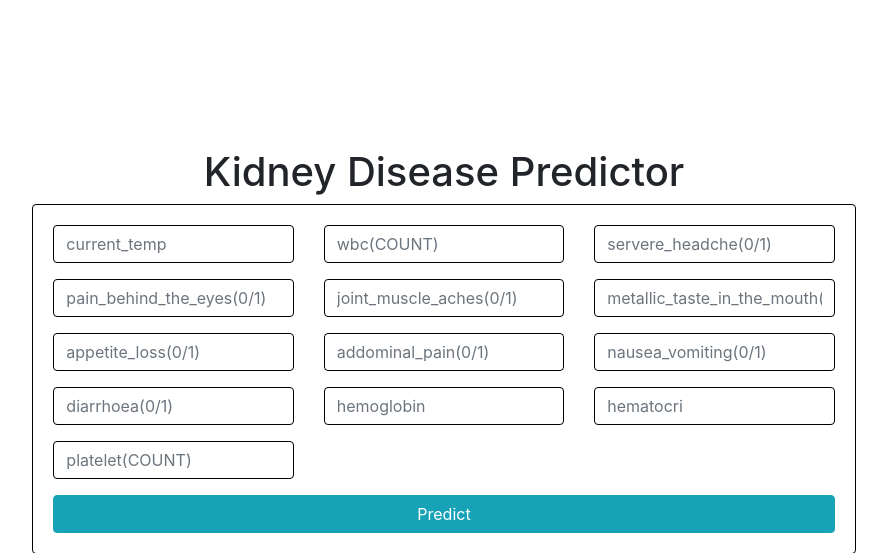
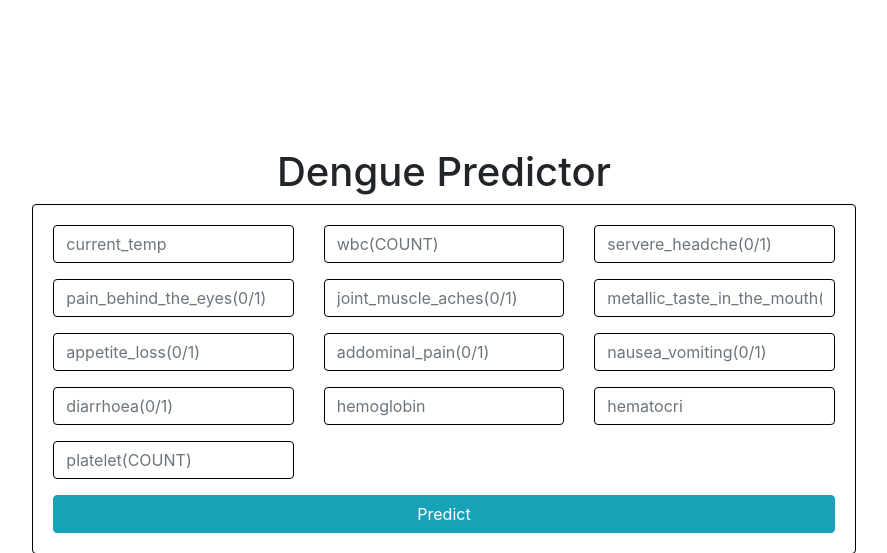
Before and after one commit to IIITKalyaniFOSC/MediCare-Prime, a Flask app: page /dengue in a window 1280 px wide. Shown: the part 76-629 px from the top of the page, without its empty margins (196-1083 px from the left). Run offline with Flask 2, Linux system fonts and the light colour scheme; some libraries are stand-ins or nearby versions.

Commit message:
Update dengue.html

```diff
--- a/templates/dengue.html
+++ b/templates/dengue.html
@@ -4,7 +4,7 @@
 <div class="row"  style="margin-bottom: 20%;">
     <div class="col-md-2"></div>
     <div class="col-md-8">
-        <center><h1>Kidney Disease Predictor</h1></center>
+        <center><h1>Dengue Predictor</h1></center>
         <div class="card card-body" style="border: 1px solid black;">
             <form class="form-horizontal" action="{{ url_for('predictKidney') }}" method="POST">
                 <div class="row">
```
